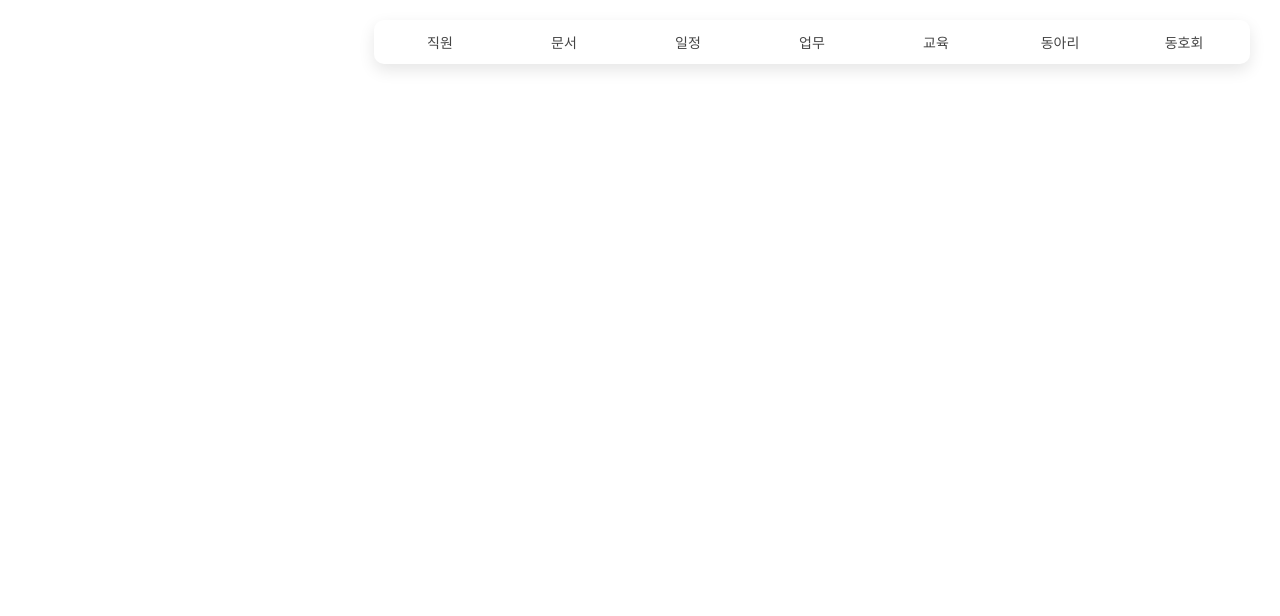
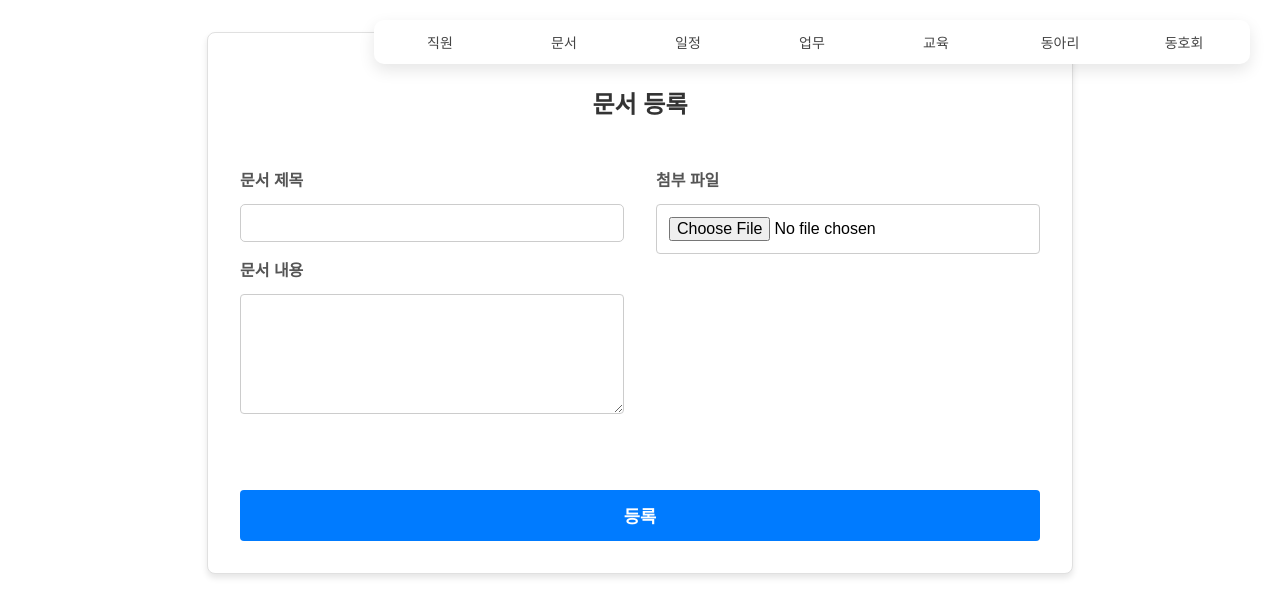
Before and after one commit to Subby02/KMS-Front, a React (Create React App) app: page /document/register in a window 1280 px wide. Shown: the top 616 px of the page. Built offline with nearby package versions, Linux system fonts and the light colour scheme.

Commit message:
문서관리 구현

```diff
--- a/src/App.jsx
+++ b/src/App.jsx
@@ -7,13 +7,15 @@ import EnrolEducationPage from "./pages/educationPage/EnrolEducationPage.jsx";
 import SearchEducationPage from "./pages/educationPage/SearchEducationPage.jsx";
 import RegisterTaskPage from "./pages/taskPage/RegisterTaskPage.jsx";
 import SearchTaskPage from "./pages/taskPage/SearchTaskPage.jsx";
-import CircleFormPage   from './pages/circlePage/RegisterPage';
-import CircleSearchPage from './pages/circlePage/SearchPage';
+import CircleFormPage from "./pages/circlePage/RegisterPage";
+import CircleSearchPage from "./pages/circlePage/SearchPage";
 import Header from "./components/Header";
 import ScheduleRegisterPage from "./pages/schedulePage/ScheduleRegisterPage.jsx";
 import ScheduleViewPage from "./pages/schedulePage/ScheduleViewPage.jsx";
 import EmployeeRegisterPage from "./pages/employeePage/RegisterPage.jsx";
 import EmployeeSearchPage from "./pages/employeePage/SearchPage.jsx";
+import DocumentRegisterPage from "./pages/documentPage/DocumentRegisterPage.jsx";
+import DocumentListPage from "./pages/documentPage/DocumentListPage.jsx";
 
 const App = () => {
   return (
@@ -28,11 +30,13 @@ const App = () => {
         <Route path="/task/register" element={<RegisterTaskPage />} />
         <Route path="/task/search" element={<SearchTaskPage />} />
         <Route path="/circle/register" element={<CircleFormPage />} />
-        <Route path="/circle/search"   element={<CircleSearchPage />} />
+        <Route path="/circle/search" element={<CircleSearchPage />} />
         <Route path="/schedule/register" element={<ScheduleRegisterPage />} />
         <Route path="/schedule/view" element={<ScheduleViewPage />} />
         <Route path="/employee/register" element={<EmployeeRegisterPage />} />
         <Route path="/employee/search" element={<EmployeeSearchPage />} />
+        <Route path="/document/register" element={<DocumentRegisterPage />} />
+        <Route path="/document/search" element={<DocumentListPage />} />
       </Routes>
     </div>
   );
--- /dev/null
+++ b/src/components/DocumentForm.jsx
@@ -0,0 +1,143 @@
+// src/components/DocumentForm.jsx
+import React, { useState, useRef } from "react";
+import "../styles/DocumentForm.css"; // CSS도 동일한 폴더 구조에 두고
+
+const DocumentForm = ({ onRegister }) => {
+  // 1) 초기 form state
+  const getInitial = () => ({
+    docTitle: "",
+    content: "",
+  });
+  const [formData, setFormData] = useState(getInitial());
+  const [file, setFile] = useState(null);
+
+  // 2) 모달 / 로딩 상태
+  const [modalOpen, setModalOpen] = useState(false);
+  const [modalMessage, setModalMessage] = useState("");
+  const [isSuccess, setIsSuccess] = useState(false);
+  const [isLoading, setIsLoading] = useState(false);
+
+  // 3) 파일 input ref (초기화 용)
+  const fileInputRef = useRef(null);
+
+  const handleChange = (e) => {
+    const { name, value } = e.target;
+    setFormData({ ...formData, [name]: value });
+  };
+
+  const handleFileChange = (e) => {
+    setFile(e.target.files[0]);
+  };
+
+  const handleSubmit = async (e) => {
+    e.preventDefault();
+    setIsLoading(true);
+    setModalOpen(false);
+
+    // 필수 검증
+    if (!formData.docTitle.trim() || !formData.content.trim() || !file) {
+      setModalMessage("제목·내용·파일은 모두 필수입니다.");
+      setIsSuccess(false);
+      setModalOpen(true);
+      setIsLoading(false);
+      return;
+    }
+
+    // FormData 구성
+    const fd = new FormData();
+    fd.append(
+      "documentInfo",
+      new Blob(
+        [
+          JSON.stringify({
+            docTitle: formData.docTitle,
+            content: formData.content,
+          }),
+        ],
+        { type: "application/json" }
+      )
+    );
+    fd.append("file", file);
+
+    try {
+      const res = await fetch("http://localhost:8080/documents/register", {
+        method: "POST",
+        body: fd,
+      });
+      const body = await res.json();
+
+      if (!res.ok) throw new Error(body.message || "등록에 실패했습니다.");
+
+      setModalMessage(body.message || "문서가 등록되었습니다.");
+      setIsSuccess(true);
+      onRegister && onRegister({ ...formData, file });
+      setFormData(getInitial());
+      setFile(null);
+      if (fileInputRef.current) fileInputRef.current.value = "";
+    } catch (err) {
+      console.error(err);
+      setModalMessage(err.message);
+      setIsSuccess(false);
+    } finally {
+      setModalOpen(true);
+      setIsLoading(false);
+    }
+  };
+
+  const closeModal = () => setModalOpen(false);
+
+  return (
+    <div className="form-container">
+      <h2>문서 등록</h2>
+      <form onSubmit={handleSubmit}>
+        <div className="form-grid-container">
+          {/* 왼쪽 컬럼 */}
+          <div className="form-column">
+            <label>문서 제목</label>
+            <input
+              name="docTitle"
+              value={formData.docTitle}
+              onChange={handleChange}
+            />
+
+            <label>문서 내용</label>
+            <textarea
+              name="content"
+              value={formData.content}
+              onChange={handleChange}
+            />
+          </div>
+
+          {/* 오른쪽 컬럼 */}
+          <div className="form-column">
+            <label>첨부 파일</label>
+            <input
+              type="file"
+              accept=".pdf,.doc,.docx,image/*"
+              onChange={handleFileChange}
+              ref={fileInputRef}
+            />
+            {file && <p className="file-info">선택된 파일: {file.name}</p>}
+          </div>
+        </div>
+
+        <button type="submit" className="submit-button" disabled={isLoading}>
+          {isLoading ? "등록 중..." : "등록"}
+        </button>
+      </form>
+
+      {modalOpen && (
+        <div className="modal-overlay" onClick={closeModal}>
+          <div className="modal-content" onClick={(e) => e.stopPropagation()}>
+            <p className={isSuccess ? "success-message" : "error-message"}>
+              {modalMessage}
+            </p>
+            <button onClick={closeModal}>닫기</button>
+          </div>
+        </div>
+      )}
+    </div>
+  );
+};
+
+export default DocumentForm;
--- /dev/null
+++ b/src/components/DocumentList.jsx
@@ -0,0 +1,70 @@
+// src/pages/DocumentListPage.jsx
+import React, { useState } from 'react';
+import '../styles/DocumentList.css';
+
+export default function DocumentListPage() {
+  const [docs, setDocs]       = useState([]);
+  const [loading, setLoading] = useState(false);
+  const [error, setError]     = useState(null);
+
+  const fetchAllDocuments = async () => {
+    setLoading(true);
+    setError(null);
+    try {
+      const res = await fetch('http://localhost:8080/documents');
+      if (!res.ok) throw new Error('서버에서 문서 목록을 가져오지 못했습니다.');
+      const data = await res.json();
+      setDocs(data);
+    } catch (err) {
+      console.error(err);
+      setError(err.message);
+    } finally {
+      setLoading(false);
+    }
+  };
+
+  return (
+    <div className="list-container">
+      <h2>문서 조회</h2>
+      <button onClick={fetchAllDocuments} disabled={loading}>
+        {loading ? '조회 중...' : '조회'}
+      </button>
+
+      {error && <p className="error-message">{error}</p>}
+
+      {docs.length > 0 && (
+        <table className="doc-table">
+          <thead>
+            <tr>
+              <th>문서ID</th>
+              <th>제목</th>
+              <th>등록일</th>
+              <th>첨부파일</th>
+            </tr>
+          </thead>
+          <tbody>
+            {docs.map(doc => (
+              <tr key={doc.docId}>
+                <td>{doc.docId}</td>
+                <td>{doc.docTitle}</td>
+                <td>{new Date(doc.createdAt).toLocaleString()}</td>
+                <td>
+                  {doc.fileUploadPath
+                    ? <a href={`http://localhost:8080/uploads/${doc.fileUploadPath}`} download>
+                        다운로드
+                      </a>
+                    : '—'
+                  }
+                </td>
+              </tr>
+            ))}
+          </tbody>
+        </table>
+      )}
+
+      {docs.length === 0 && !loading && !error && (
+        <p className="empty-message">조회된 문서가 없습니다.</p>
+      )}
+    </div>
+  );
+}
--- a/src/components/Header.jsx
+++ b/src/components/Header.jsx
@@ -7,8 +7,8 @@ const menuItems = {
     { label: "직원정보조회", path: "/employee/search" },
   ],
   문서: [
-    { label: "문서 등록", path: "#" },
-    { label: "문서 조회", path: "#" },
+    { label: "문서 등록", path: "/document/register" },
+    { label: "문서 조회", path: "/document/search" },
   ],
   일정: [
     { label: "일정 등록", path: "/schedule/register" },
--- /dev/null
+++ b/src/pages/documentPage/DocumentListPage.jsx
@@ -0,0 +1,11 @@
+// src/pages/documentPage/DocumentListPage.jsx
+import React from "react";
+import DocumentList from "../../components/DocumentList";
+
+export default function DocumentListPage() {
+  return (
+    <div>
+      <DocumentList />
+    </div>
+  );
+}
--- /dev/null
+++ b/src/pages/documentPage/DocumentRegisterPage.jsx
@@ -0,0 +1,11 @@
+// src/pages/EnrolDocumentPage.jsx
+import React from "react";
+import DocumentForm from "../../components/DocumentForm";
+
+export default function EnrolDocumentPage() {
+  return (
+    <div>
+      <DocumentForm />
+    </div>
+  );
+}
--- /dev/null
+++ b/src/styles/DocumentForm.css
@@ -0,0 +1,103 @@
+/* src/styles/DocumentForm.css */
+
+.form-container {
+  max-width: 800px; /* 교육보다 조금 좁게 해도 되고 */
+  margin: 2rem auto;
+  padding: 2rem;
+  border: 1px solid #e0e0e0;
+  border-radius: 8px;
+  background-color: #ffffff;
+  box-shadow: 0 4px 6px rgba(0, 0, 0, 0.1);
+}
+
+.form-container h2 {
+  text-align: center;
+  margin-bottom: 2rem;
+  color: #333;
+}
+
+.form-grid-container {
+  display: grid;
+  grid-template-columns: 1fr 1fr;
+  gap: 2rem;
+  margin-bottom: 2rem;
+}
+
+.form-column {
+  display: flex;
+  flex-direction: column;
+}
+
+.form-column label {
+  margin-bottom: 0.5rem;
+  font-weight: bold;
+  color: #555;
+}
+
+.form-column input[type="text"],
+.form-column textarea,
+.form-column input[type="file"] {
+  width: 100%;
+  padding: 0.75rem;
+  margin-bottom: 1.5rem;
+  border: 1px solid #ccc;
+  border-radius: 4px;
+  box-sizing: border-box;
+  font-size: 1rem;
+}
+
+.form-column textarea {
+  min-height: 120px;
+  resize: vertical;
+}
+
+.file-info {
+  font-size: 0.9rem;
+  color: #666;
+  margin-top: -1rem;
+  margin-bottom: 1.5rem;
+}
+
+.submit-button {
+  width: 100%;
+  padding: 0.8rem;
+  border: none;
+  border-radius: 4px;
+  background-color: #007bff;
+  color: white;
+  font-size: 1.1rem;
+  font-weight: bold;
+  cursor: pointer;
+  transition: background-color 0.3s;
+}
+
+.submit-button:hover {
+  background-color: #0056b3;
+}
+
+.modal-overlay {
+  position: fixed;
+  top: 0;
+  left: 0;
+  right: 0;
+  bottom: 0;
+  background-color: rgba(0, 0, 0, 0.5);
+  display: flex;
+  justify-content: center;
+  align-items: center;
+}
+
+.modal-content {
+  background-color: white;
+  padding: 20px;
+  border-radius: 8px;
+  text-align: center;
+  min-width: 300px;
+}
+
+.success-message {
+  color: green;
+}
+.error-message {
+  color: red;
+}
--- /dev/null
+++ b/src/styles/DocumentList.css
@@ -0,0 +1,57 @@
+/* src/styles/DocumentList.css */
+.list-container {
+  max-width: 800px;
+  margin: 2rem auto;
+  padding: 1rem;
+  background: #fff;
+  border: 1px solid #e0e0e0;
+  border-radius: 6px;
+}
+
+.list-container h2 {
+  text-align: center;
+  margin-bottom: 1rem;
+}
+
+.list-container button {
+  display: block;
+  margin: 0 auto 1.5rem;
+  padding: 0.6rem 1.2rem;
+  background: #007bff;
+  color: white;
+  border: none;
+  border-radius: 4px;
+  cursor: pointer;
+}
+
+.list-container button:disabled {
+  background: #aaa;
+  cursor: not-allowed;
+}
+
+.doc-table {
+  width: 100%;
+  border-collapse: collapse;
+}
+
+.doc-table th,
+.doc-table td {
+  border: 1px solid #ddd;
+  padding: 0.6rem;
+  text-align: left;
+}
+
+.doc-table th {
+  background: #f8f8f8;
+}
+
+.empty-message,
+.error-message {
+  text-align: center;
+  margin-top: 1rem;
+  color: #555;
+}
+
+.error-message {
+  color: red;
+}
```
